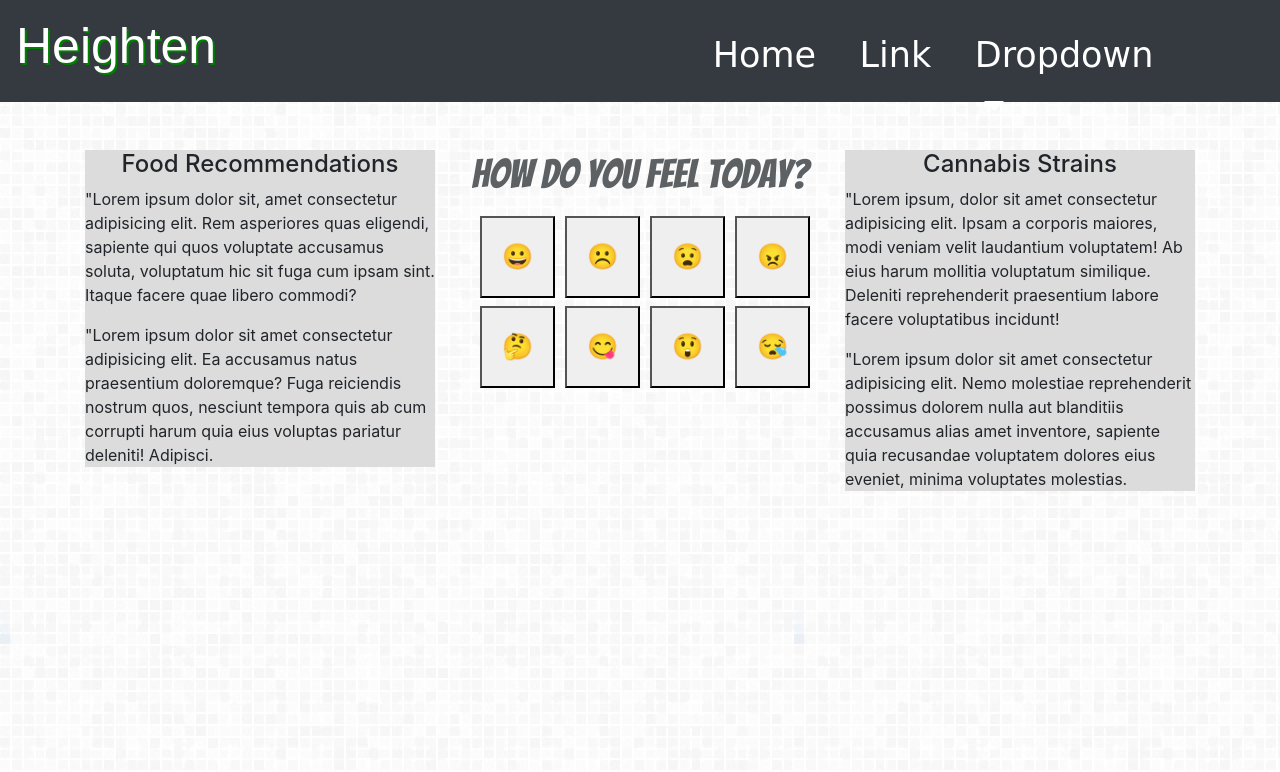
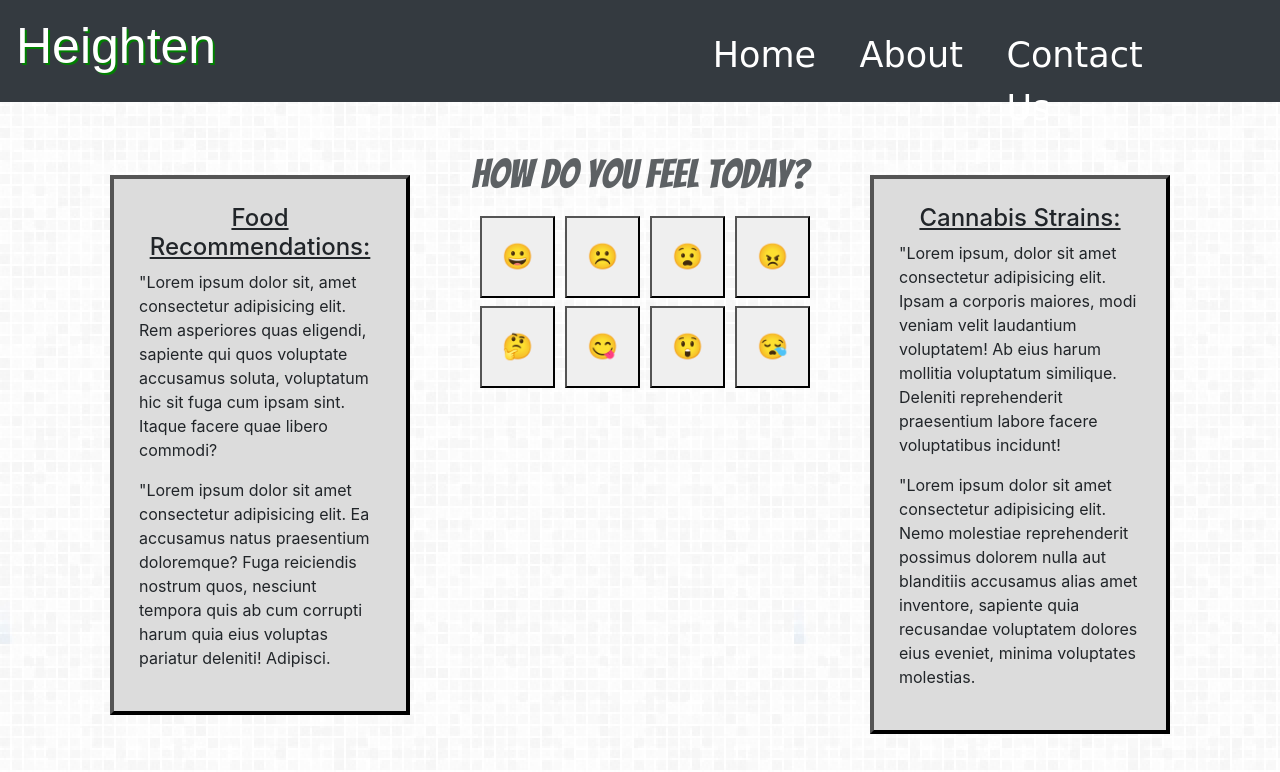
Before and after one commit to jadelet/heighten, a plain HTML site: page skeletonrules.html in a window 1280 px wide. Shown: the top 772 px of the page. Drawn offline with nearby package versions, Linux system fonts and the light colour scheme; files whose address does not match are found by name; a web font is replaced by a local one.

Commit message:
revised a bit more css

```diff
--- a/assets/css/style.css
+++ b/assets/css/style.css
@@ -22,7 +22,7 @@
    font-size: 35px;
    height: 70px;
    font-family: 'Six Caps', cursive;
-   color: linen !important;
+
  }
 
  .navbar-social {
@@ -49,12 +49,7 @@
 
  /* set icon colors to linen, originally were blue */
  i {
-   color:  linen;
- }
-
- .dropdown-item {
-   font-family: 'Times New Roman', Times, serif;
-   font-size: 15px;
+   color: white;
  }
 
  ul {
@@ -94,8 +89,11 @@ button:hover {
 div.sidebar {
   background-color: gainsboro;
   /* border-style: hidden; */
-  border-width: 15px;
+  border-width: 4px;
   border-color: rgb(85,85,85);
+  border-style: outset;
+  margin: 25px 25px 25px 25px;
+  padding: 25px 25px 25px 25px;
 
 
 
@@ -104,4 +102,5 @@ div.sidebar {
 
 h4 {
   text-align: center;
+  text-decoration: underline;
 }
--- a/skeletonrules.html
+++ b/skeletonrules.html
@@ -33,19 +33,12 @@
           <a class="nav-link text-white" href="#">Home <span class="sr-only">(current)</span></a>
         </li>
         <li class="nav-item">
-          <a class="nav-link text-white" href="#">Link</a>
+          <a class="nav-link text-white" href="#">About</a>
         </li>
-        <li class="nav-item dropdown">
-          <a class="nav-link dropdown-toggle text-white" href="#" id="navbarDropdown" role="button" data-toggle="dropdown"
-            aria-haspopup="true" aria-expanded="false">
-            Dropdown
-          </a>
-          <div class="dropdown-menu" aria-labelledby="navbarDropdown">
-            <a class="dropdown-item" href="#">Action</a>
-            <a class="dropdown-item" href="#">Another action</a>
-            <div class="dropdown-divider"></div>
-            <a class="dropdown-item" href="#">Something else here</a>
-          </div>
+        <li class="nav-item">
+            <a class="nav-link text-white" href="#">Contact Us</a>
+          </li>
+
         </li>
       </ul>
 
@@ -70,7 +63,7 @@
 
         <div class="col">
         <div class="sidebar">
-          <h4>Food Recommendations</h4>
+          <h4>Food Recommendations:</h4>
           <p>"Lorem ipsum dolor sit, amet consectetur adipisicing elit. Rem asperiores quas eligendi, sapiente qui quos
             voluptate accusamus soluta, voluptatum hic sit fuga cum ipsam sint. Itaque facere quae libero commodi?</p>
           <p>"Lorem ipsum dolor sit amet consectetur adipisicing elit. Ea accusamus natus praesentium doloremque? Fuga
@@ -111,7 +104,7 @@
 
       <div class="col">
       <div class="sidebar">
-          <h4>Cannabis Strains</h4>
+          <h4>Cannabis Strains:</h4>
           <p>"Lorem ipsum, dolor sit amet consectetur adipisicing elit. Ipsam a corporis maiores, modi veniam velit
             laudantium voluptatem! Ab eius harum mollitia voluptatum similique. Deleniti reprehenderit praesentium
             labore facere voluptatibus incidunt!</p>
@@ -135,7 +128,7 @@
         $('#happy').on("click", function(e) {
     $("div.sidebar").css('box-shadow', '5px 5px 5px 5px violet');
     });
-
+    reset(click);
          $('#sad').on("click", function(e) {
     $("div.sidebar").css('box-shadow', '7px 7px 7px 7px indigo');
     });
```
